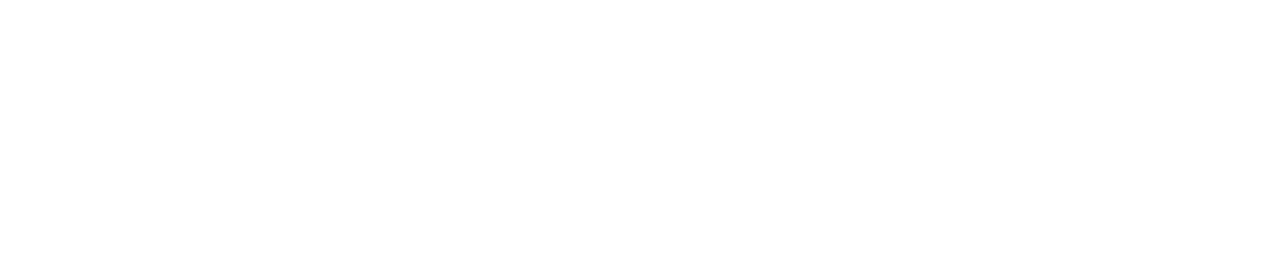
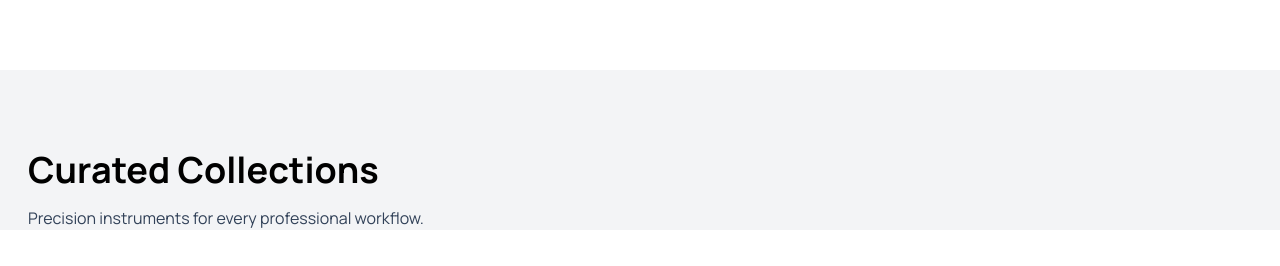
Before and after one commit to kashaf009/ShopEasy, a React (Vite) app: page / in a window 1280 px wide. Shown: the part 828-1094 px from the top of the page. Before the commit the page ends 800 px from the top, so only its background shows below. Built offline with nearby package versions, Linux system fonts and the light colour scheme.

Commit message:
made curated sections

```diff
--- a/src/components/Container.jsx
+++ b/src/components/Container.jsx
@@ -1,12 +1,14 @@
 import React from "react";
 import Nav from "./Nav";
 import Home from "./Home";
+import CurrentSection from "./CurrentSection";
 
 const Container = () => {
   return (
     <div>
       <Nav />
       <Home />
+      <CurrentSection />
     </div>
   );
 };
--- /dev/null
+++ b/src/components/CurrentSection.jsx
@@ -0,0 +1,18 @@
+import React from "react";
+
+const CurrentSection = () => {
+  return (
+    <div className="bg-gray-100 pl-7 ">
+      <div className="pt-20">
+        <p className="text-4xl font-['manrope'] font-bold mb-4">
+          Curated Collections
+        </p>
+        <p className="text-slate-700 font-['manrope'] mb-10">
+          Precision instruments for every professional workflow.
+        </p>
+      </div>
+    </div>
+  );
+};
+
+export default CurrentSection;
--- a/src/components/Home.jsx
+++ b/src/components/Home.jsx
@@ -29,7 +29,7 @@
           </button>
         </div>
       </section>
-      <section>
+      <section className="mb-45">
         <img
           className="w-[90%] h-full object-cover mx-auto  rounded-3xl"
           src="https://static0.pocketlintimages.com/wordpress/wp-content/uploads/2023/02/apple-mac-tips-10.jpg?q=49&fit=crop&w=750&dpr=2"
--- a/src/components/Nav.jsx
+++ b/src/components/Nav.jsx
@@ -3,7 +3,7 @@
 
 const Nav = () => {
   return (
-    <div className="fixed z-40 top-0 w-full pl-8 pt-5 pr-12 blackfrop-blur-xl items-center flex gap-10 mx-auto justify-between pb-5 shadow-sm">
+    <div className="fixed z-40 top-0 w-full pl-8 pt-5 pr-12 backdrop-blur-xl items-center flex gap-10 mx-auto justify-between pb-5 shadow-sm">
       {/* <img src="/img/shopEasy.png" alt="logo" className="w-40" /> */}
       <p className="font-['manrope'] font-bold text-slate-900 tracking-tighter text-2xl">
         SHOPEASY
```
